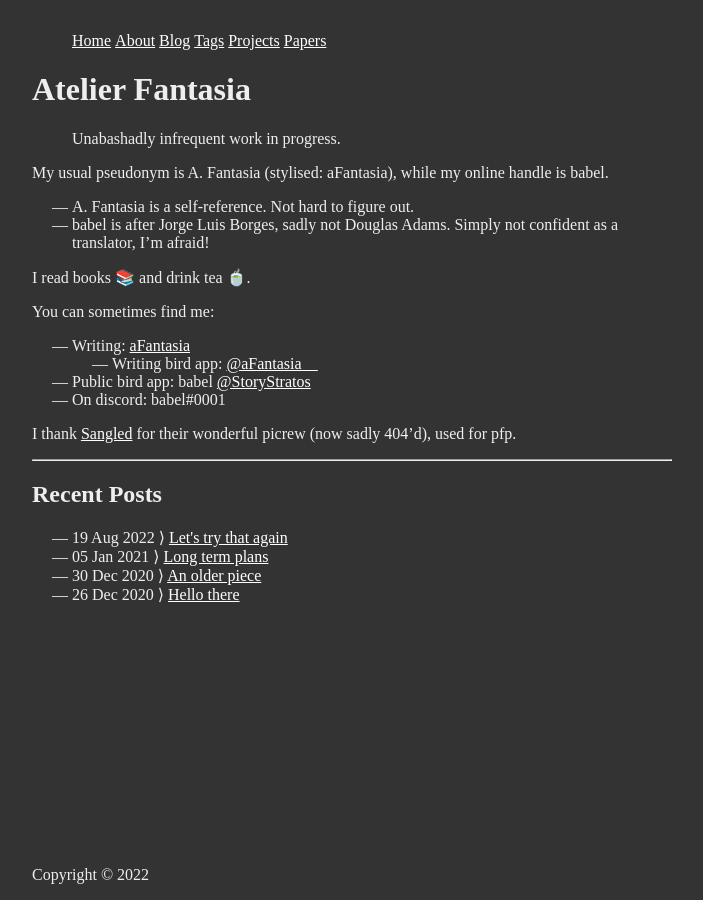
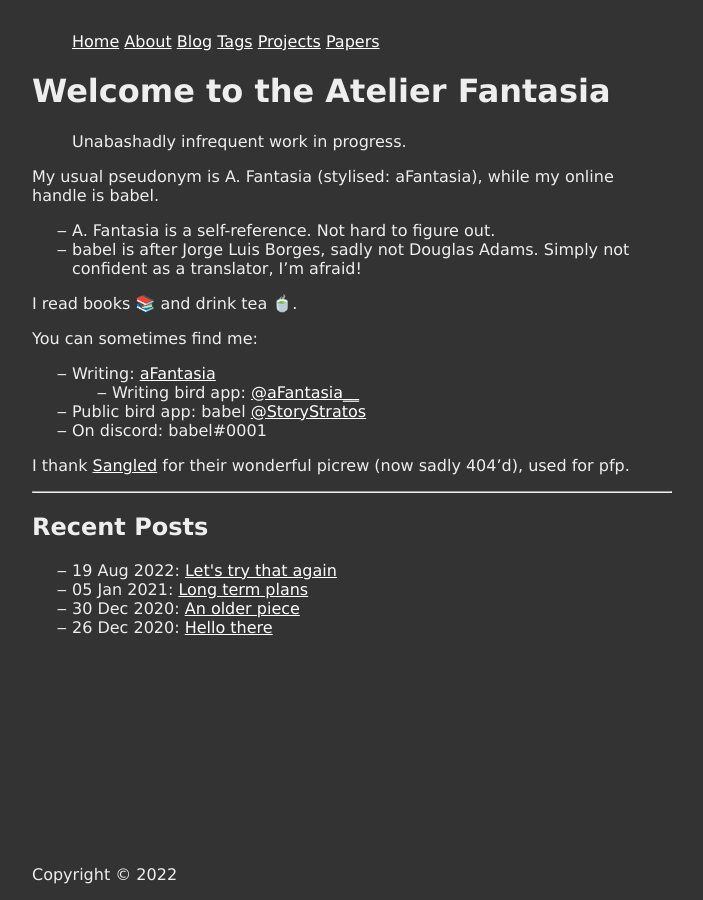
Before and after one commit to afantasia-me/afantasia-me.github.io, a Jekyll site: the page built from index.md, in a window 1280 px wide. Shown: the whole page, without its empty margins (288-991 px from the left). Built offline with Jekyll 4.4.1, drawn with Linux system fonts in a browser that asks for light colours.

Commit message:
How about not. And not serif too.

```diff
--- a/blog/index.html
+++ b/blog/index.html
@@ -5,6 +5,6 @@ title: Blog
 
 <ul class="posts">
   {% for post in site.posts %}
-  <li><span>{{ post.date | date_to_string }}</span> &rang; <a href="{{ post.url }}" title="{{ post.title }}">{{ post.title }}</a></li>
+  <li><span>{{ post.date | date_to_string }}</span>: <a href="{{ post.url }}" title="{{ post.title }}">{{ post.title }}</a></li>
   {% endfor %}
 </ul>
--- a/index.md
+++ b/index.md
@@ -3,7 +3,7 @@ layout: default
 title: Home
 ---
 
-# Atelier Fantasia
+# Welcome to the Atelier Fantasia
 
 > Unabashadly infrequent work in progress.
 
@@ -28,6 +28,6 @@ I thank [Sangled](https://twitter.com/sangled) for their wonderful picrew (now s
 
 <ul class="posts">
   {% for post in site.posts :5 %}
-  <li><span>{{ post.date | date_to_string }}</span> &rang; <a href="{{ post.url }}" title="{{ post.title }}">{{ post.title }}</a></li>
+  <li><span>{{ post.date | date_to_string }}</span>: <a href="{{ post.url }}" title="{{ post.title }}">{{ post.title }}</a></li>
   {% endfor %}
 </ul>
--- a/revere.css
+++ b/revere.css
@@ -11,6 +11,7 @@ body {
   max-width: 40em;
   margin: auto;
   padding: 1em;
+  font-family: Verdana, Helvetica, Arial, sans-serif;
 }
 
 nav ul li {
@@ -18,7 +19,7 @@ nav ul li {
 }
 
 ul li {
-  list-style-type: "\2014  ";
+  list-style-type: "\2012  ";
 }
 
 footer {
```
